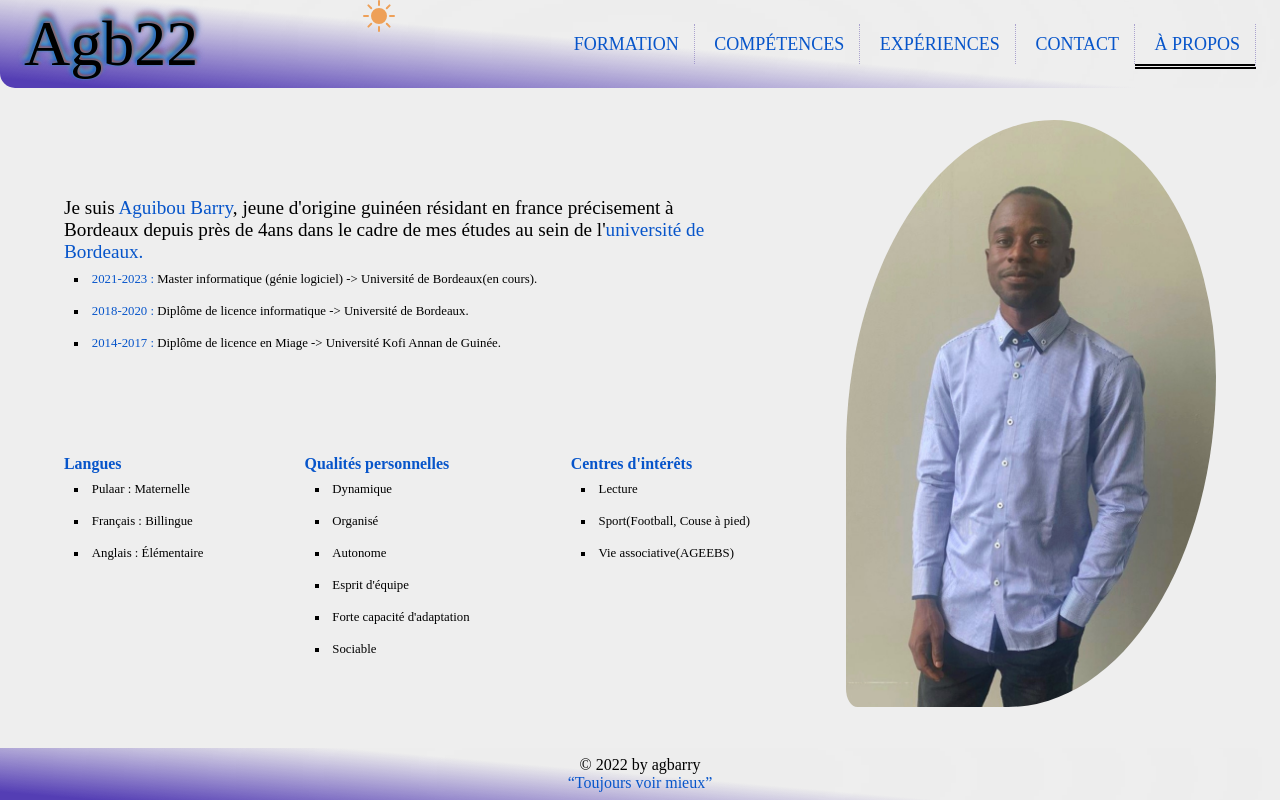
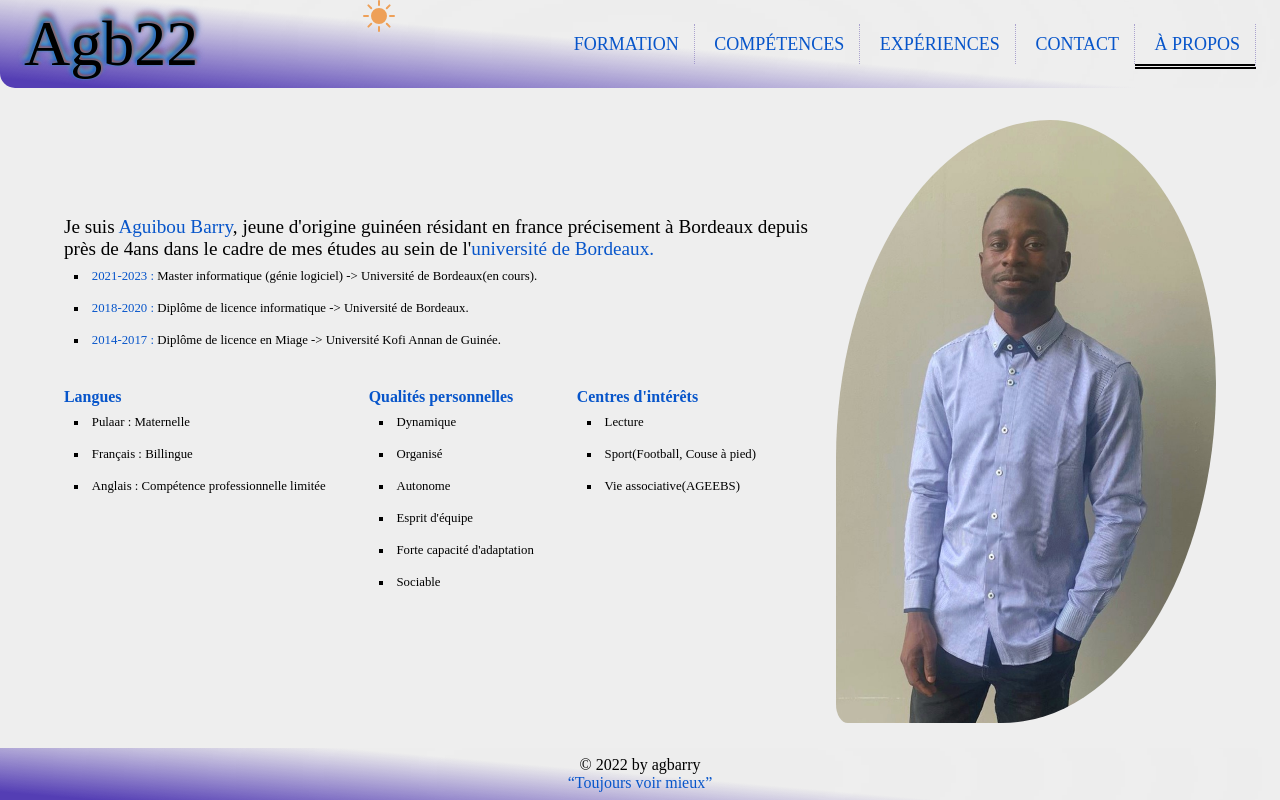
Before and after one commit to agbarry/Portfolio-22, a React (Create React App) app: page /a_propos in a window 1280 px wide. Built offline with nearby package versions, Linux system fonts and the light colour scheme; a web font is replaced by a local one.

Commit message:
Encore une maj de la page About

```diff
--- a/src/AnimatedRoutes.jsx
+++ b/src/AnimatedRoutes.jsx
@@ -7,11 +7,21 @@ import Contact from './pages/Contact'
 import Error from './pages/Error'
 import About from './pages/About'
 import { AnimatePresence } from 'framer-motion'
+import {useLayoutEffect} from 'react';
 
 function AnimatedRoutes() {
   const location = useLocation()
 
+  const Wrapper = ({children}) => {
+    const location = useLocation();
+    useLayoutEffect(() => {
+      document.documentElement.scrollTo(0, 0);
+    }, [location.pathname]);
+    return children
+  }
+
   return (
+    <Wrapper>
       <AnimatePresence>
         <Routes location={location} key={location.pathname}>
           <Route path="/" element={<Home />}> </Route>
@@ -22,13 +32,14 @@ function AnimatedRoutes() {
 
           <Route path="/experiences" element={<Experience />}> </Route>
 
+          <Route path="/contact" element={<Contact />}> </Route>
+
           <Route path="/a_propos" element={<About />}> </Route>
-
-        <Route path="/contact" element={<Contact />}> </Route>
 
           <Route path="/*" element={<Error />}> </Route>
         </Routes>
       </AnimatePresence>
+    </Wrapper>
   )
 }
 
--- a/src/pages/About/AboutElements.jsx
+++ b/src/pages/About/AboutElements.jsx
@@ -2,14 +2,13 @@ import styled from 'styled-components'
 import colors from '../../utils/style/colors'
 
 export const AboutWrapper = styled.div`
-  max-width: 1536px;
   display: flex;
-  gap: 2rem;
+  gap: 1rem;
   flex-flow: row nowrap;
   align-items: center;
 
   & img {
-    width: 370px;
+    width: 380px;
     margin: 4rem;
     margin-top: 2rem;
     margin-left: 0;
@@ -42,9 +41,7 @@ export const AboutContainer = styled.div`
 `
 
 export const TopStyled = styled.div`
-  margin: 4rem;
-  /* margin-right: 0;
-  margin-bottom: 0; */
+  margin-left: 4rem;
 
   @media screen and (max-width: 960px) {
     margin: 1rem;
@@ -64,7 +61,7 @@ export const BottomStyled = styled.div`
   margin-top: 0;
   display: flex;
   justify-content: space-between ;
-  row-gap: 5px;
+  row-gap: 10px;
   flex-flow: row nowrap;
 
   @media screen and (max-width: 960px) {
--- a/src/pages/About/Data.jsx
+++ b/src/pages/About/Data.jsx
@@ -49,7 +49,7 @@ const languagesList = [
 
   { id: 1, name: 'Français', level: 'Billingue' },
 
-  { id: 2, name: 'Anglais', level: 'Élémentaire' },
+  { id: 2, name: 'Anglais', level: 'Compétence professionnelle limitée' },
 ]
 
 export const languages = [{ id: 0, title: 'Langues', content: languagesList }]
--- a/src/pages/About/index.jsx
+++ b/src/pages/About/index.jsx
@@ -11,16 +11,15 @@ import {
 } from './AboutElements'
 import { aboutInformation, interest, languages, personalQuality } from './Data'
 import profil from '../../assets/images/portrait1.jpg'
-// import Typical from "react-typical";
 
 function About() {
   const { theme } = useContext(ThemeContext)
 
   return (
-    <motion.div initial={{width: 0}} animate={{width: "100vw"}} exit={{width: window.innerWidth, transition: {duration: 0.1}}}>
+    <motion.div initial={{width: 0}} animate={{width: "100%"}} exit={{width: window.innerWidth, transition: {duration: 0.1}}}>
     <AboutWrapper>
       <AboutContainer>
-        <TopStyled>
+         <TopStyled>
           <p>
             Je suis <span> Aguibou Barry</span>,
             jeune d'origine guinéen résidant en france précisement à Bordeaux depuis
--- a/src/pages/Education/EducationElements.jsx
+++ b/src/pages/Education/EducationElements.jsx
@@ -28,7 +28,7 @@ export const Title = styled.div`
   margin-bottom: 2rem;
   text-align: center;
   font-family: ${fonts.font6}, ${fonts.fontParams};
-  font-size: 2rem;
+  font-size: 1.5rem;
 
   @media screen and (max-width: 960px) {
     width: 80%;
--- a/src/pages/Home/index.jsx
+++ b/src/pages/Home/index.jsx
@@ -39,7 +39,7 @@ function Home() {
               Rassurez-vous que je mettrai en œuvre tout mon potentiel pour que
               ça se passe bien, même si je n'ai quasiment pas d'expériences professionnelles, sachez que
               durant mon parcours de formation j'ai eu à dévelloper bon nombre de petits projets(universitaires et personnels)
-              qui sont d'ailleurs décrits sur la page <Link to="/experiences" title='Expériences'>``Expériences``</Link> et cela
+              qui sont d'ailleurs décrits sur la page <Link to="/experiences" title='Expériences'>"Expériences"</Link> et cela
               m'a permi d'être autonome et surtout de pouvoir travailler en équipe.
               {/* car durant mon curcus universi🍊
                car durant mon parcours de formation, j'ai su allier
--- a/src/pages/Knowledge/KnowledgeElements.jsx
+++ b/src/pages/Knowledge/KnowledgeElements.jsx
@@ -163,6 +163,7 @@ export const OthersStyled = styled.ul`
 
   & h2 {
     padding-bottom: 0.8rem;
+    font-size: 1.2rem;
     color: ${({ isDarkMode }) => (isDarkMode ? colors.color2 : colors.color3)};
   }
 `
```
Also changed, not shown: src/index.jsx (line endings or trailing spaces). Lines whose indentation alone changed are shown as unchanged.
